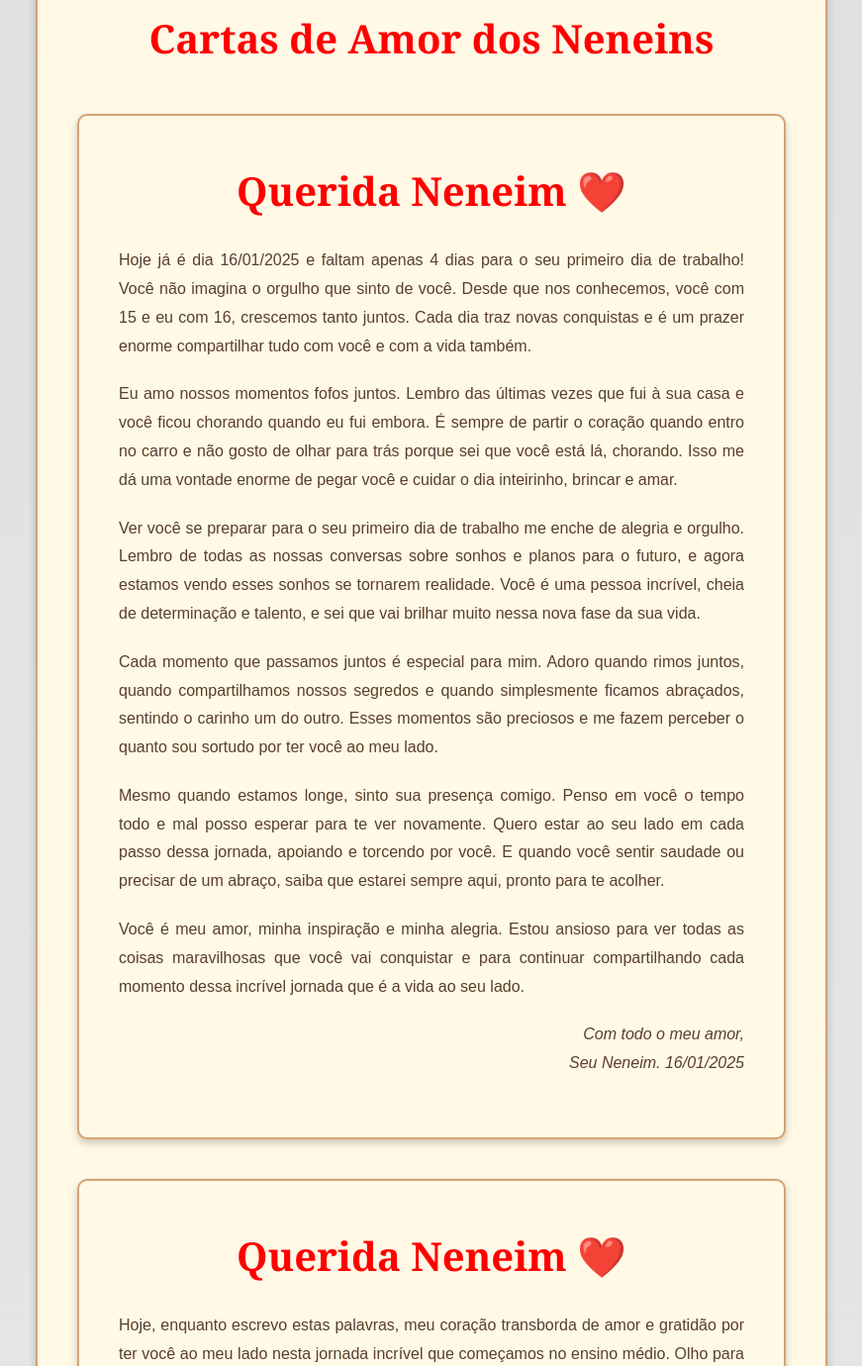
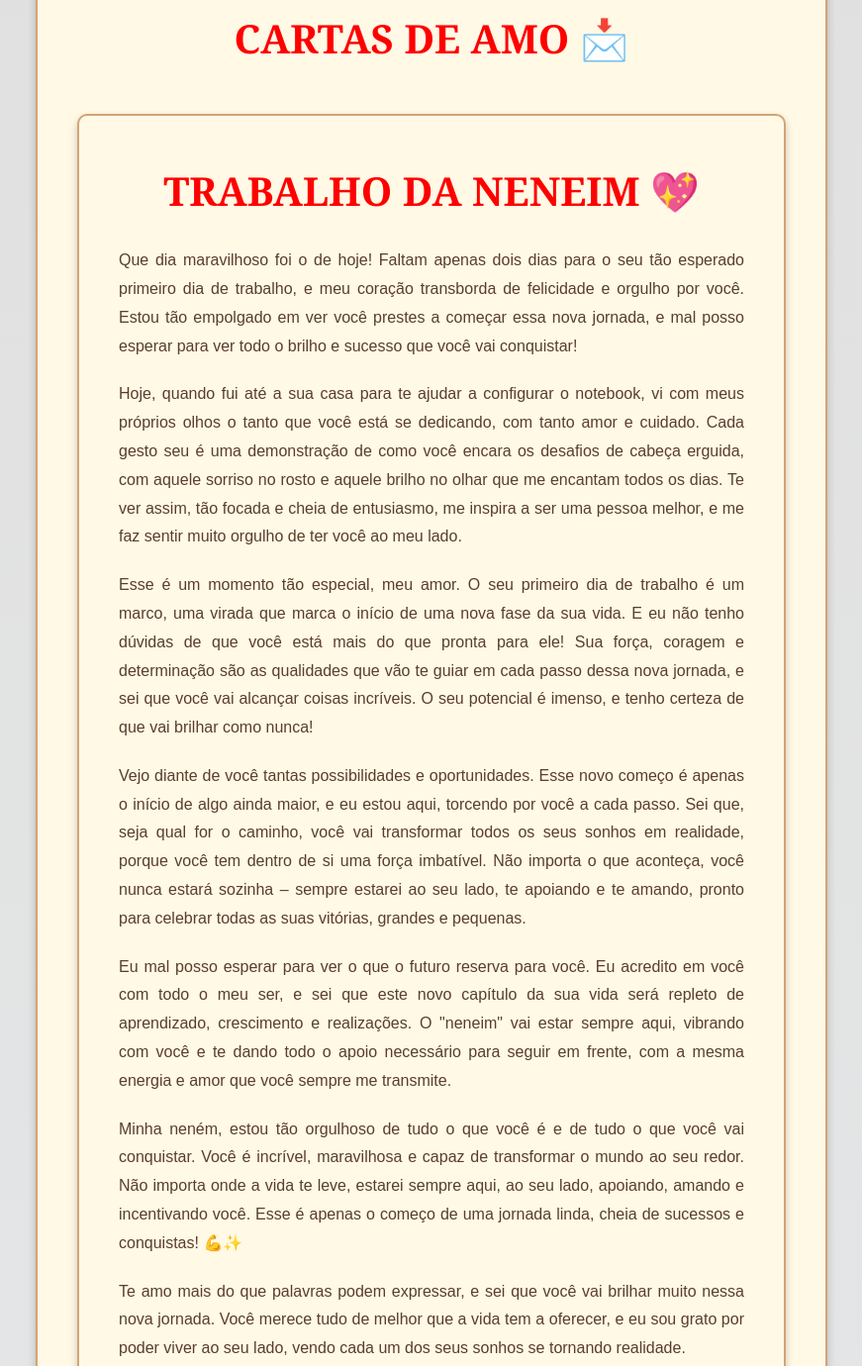
Before and after one commit to DEDEINS2/dedeins2.github.io, a plain HTML site: page projetos.html in a window 1280 px wide. Shown: the part 221-1601 px from the top of the page at 99% size, without its empty margins (204-1075 px from the left). Drawn offline with Linux system fonts and the light colour scheme.

Commit message:
projetos.html

```diff
--- a/projetos.html
+++ b/projetos.html
@@ -24,25 +24,29 @@
 
     <section id="cartinha">
         <div class="container">
-            <h2>Cartas de Amor dos Neneins</h2>
+            <h2>CARTAS DE AMO 📩</h2>
 
             <section id="cartinha">
                 <div class="container">
-                    <h2>Querida Neneim ❤️</h2>
-                    <p>Hoje já é dia 16/01/2025 e faltam apenas 4 dias para o seu primeiro dia de trabalho! Você não imagina o orgulho que sinto de você. Desde que nos conhecemos, você com 15 e eu com 16, crescemos tanto juntos. Cada dia traz novas conquistas e é um prazer enorme compartilhar tudo com você e com a vida também.</p>
+                    <h2>TRABALHO DA NENEIM 💖</h2>
+                    <p>Que dia maravilhoso foi o de hoje! Faltam apenas dois dias para o seu tão esperado primeiro dia de trabalho, e meu coração transborda de felicidade e orgulho por você. Estou tão empolgado em ver você prestes a começar essa nova jornada, e mal posso esperar para ver todo o brilho e sucesso que você vai conquistar!</p>
 
-                    <p>Eu amo nossos momentos fofos juntos. Lembro das últimas vezes que fui à sua casa e você ficou chorando quando eu fui embora. É sempre de partir o coração quando entro no carro e não gosto de olhar para trás porque sei que você está lá, chorando. Isso me dá uma vontade enorme de pegar você e cuidar o dia inteirinho, brincar e amar.</p>
+                    <p>Hoje, quando fui até a sua casa para te ajudar a configurar o notebook, vi com meus próprios olhos o tanto que você está se dedicando, com tanto amor e cuidado. Cada gesto seu é uma demonstração de como você encara os desafios de cabeça erguida, com aquele sorriso no rosto e aquele brilho no olhar que me encantam todos os dias. Te ver assim, tão focada e cheia de entusiasmo, me inspira a ser uma pessoa melhor, e me faz sentir muito orgulho de ter você ao meu lado.</p>
 
-                    <p>Ver você se preparar para o seu primeiro dia de trabalho me enche de alegria e orgulho. Lembro de todas as nossas conversas sobre sonhos e planos para o futuro, e agora estamos vendo esses sonhos se tornarem realidade. Você é uma pessoa incrível, cheia de determinação e talento, e sei que vai brilhar muito nessa nova fase da sua vida.</p>
+                    <p>Esse é um momento tão especial, meu amor. O seu primeiro dia de trabalho é um marco, uma virada que marca o início de uma nova fase da sua vida. E eu não tenho dúvidas de que você está mais do que pronta para ele! Sua força, coragem e determinação são as qualidades que vão te guiar em cada passo dessa nova jornada, e sei que você vai alcançar coisas incríveis. O seu potencial é imenso, e tenho certeza de que vai brilhar como nunca!</p>
 
-                    <p>Cada momento que passamos juntos é especial para mim. Adoro quando rimos juntos, quando compartilhamos nossos segredos e quando simplesmente ficamos abraçados, sentindo o carinho um do outro. Esses momentos são preciosos e me fazem perceber o quanto sou sortudo por ter você ao meu lado.</p>
+                    <p>Vejo diante de você tantas possibilidades e oportunidades. Esse novo começo é apenas o início de algo ainda maior, e eu estou aqui, torcendo por você a cada passo. Sei que, seja qual for o caminho, você vai transformar todos os seus sonhos em realidade, porque você tem dentro de si uma força imbatível. Não importa o que aconteça, você nunca estará sozinha – sempre estarei ao seu lado, te apoiando e te amando, pronto para celebrar todas as suas vitórias, grandes e pequenas.</p>
 
-                    <p>Mesmo quando estamos longe, sinto sua presença comigo. Penso em você o tempo todo e mal posso esperar para te ver novamente. Quero estar ao seu lado em cada passo dessa jornada, apoiando e torcendo por você. E quando você sentir saudade ou precisar de um abraço, saiba que estarei sempre aqui, pronto para te acolher.</p>
+                    <p>Eu mal posso esperar para ver o que o futuro reserva para você. Eu acredito em você com todo o meu ser, e sei que este novo capítulo da sua vida será repleto de aprendizado, crescimento e realizações. O "neneim" vai estar sempre aqui, vibrando com você e te dando todo o apoio necessário para seguir em frente, com a mesma energia e amor que você sempre me transmite.</p>
 
-                    <p>Você é meu amor, minha inspiração e minha alegria. Estou ansioso para ver todas as coisas maravilhosas que você vai conquistar e para continuar compartilhando cada momento dessa incrível jornada que é a vida ao seu lado.</p>
-                    <p>Com todo o meu amor,<br>Seu Neneim. 16/01/2025</p>
+                    <p>Minha neném, estou tão orgulhoso de tudo o que você é e de tudo o que você vai conquistar. Você é incrível, maravilhosa e capaz de transformar o mundo ao seu redor. Não importa onde a vida te leve, estarei sempre aqui, ao seu lado, apoiando, amando e incentivando você. Esse é apenas o começo de uma jornada linda, cheia de sucessos e conquistas! 💪✨</p>
+
+                    <p>Te amo mais do que palavras podem expressar, e sei que você vai brilhar muito nessa nova jornada. Você merece tudo de melhor que a vida tem a oferecer, e eu sou grato por poder viver ao seu lado, vendo cada um dos seus sonhos se tornando realidade.</p>
+
+                    <p>Com todo o meu amor,<br>Seu Neneim. 18/01/2025</p>
                 </div>
             </section>
+
 
             <section id="cartinha">
                 <div class="container">
```
